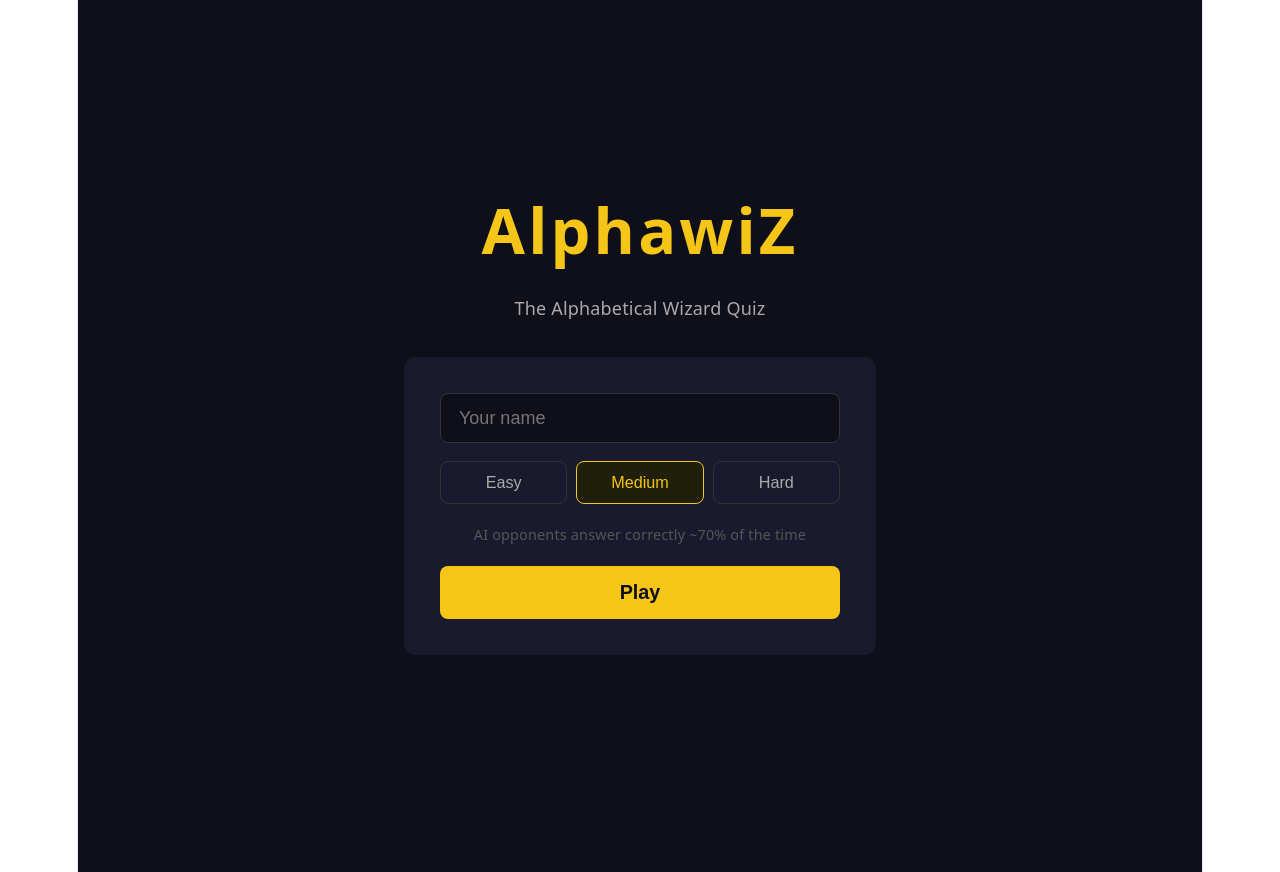
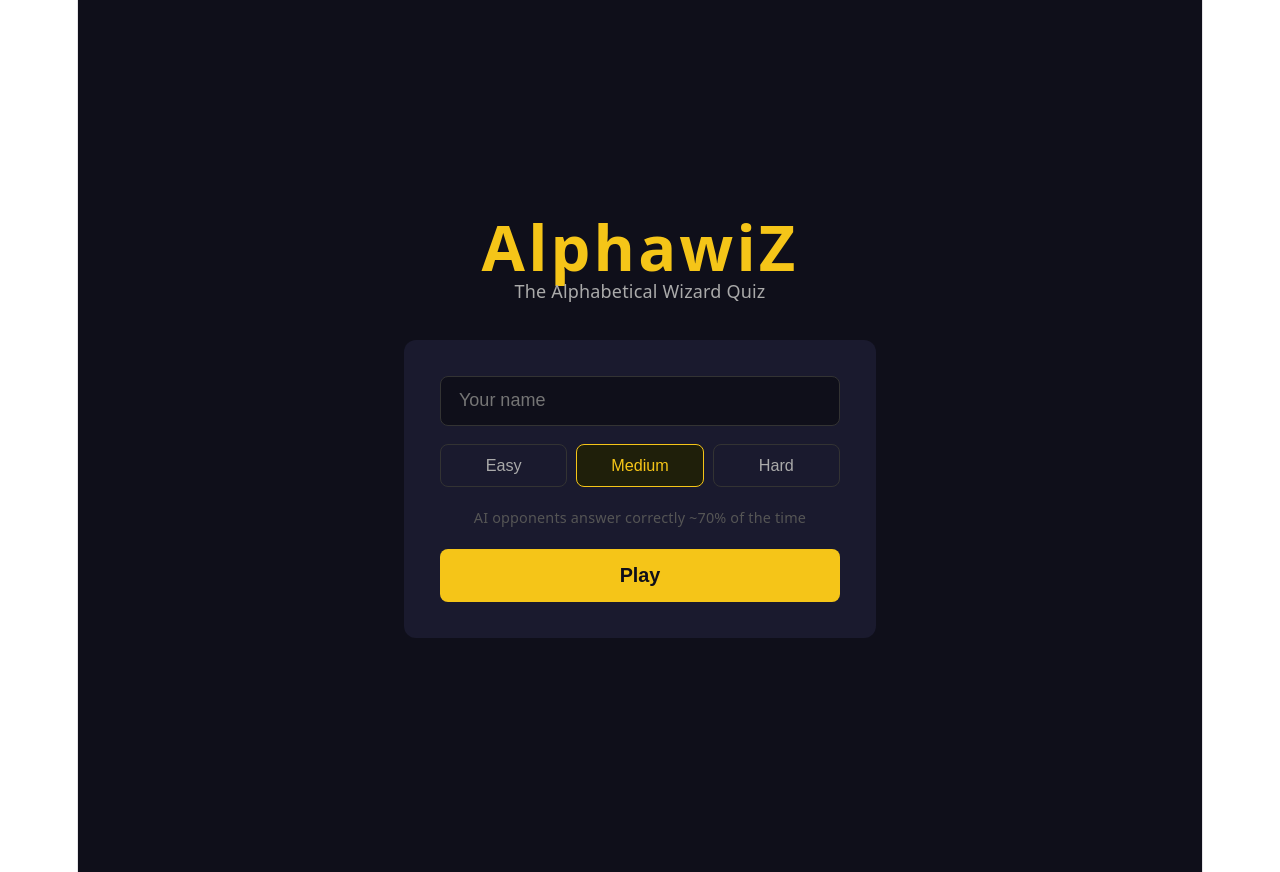
Before and after one commit to EandHDev/alphawiz, a React (Vite) app in the folder client/: page /#/ in a window 1280 px wide. Built offline with nearby package versions, Linux system fonts and the light colour scheme; no server answers.

Commit message:
marginBottom styling

```diff
--- a/client/src/pages/Lobby.jsx
+++ b/client/src/pages/Lobby.jsx
@@ -82,8 +82,6 @@ export default function Lobby() {
   return (
     <div style={s.container}>
       <h1 style={s.title}>AlphawiZ</h1>
-      <br></br>
-      <br></br>
       <p style={s.subtitle}>The Alphabetical Wizard Quiz</p>
 
       <div style={s.card}>
@@ -146,6 +144,7 @@ const s = {
     fontWeight: 700,
     color: "#f5c518",
     margin: 0,
+    marginBottom: "1rem",
     letterSpacing: "0.05em",
   },
   subtitle: { color: "#aaa", marginBottom: "2rem", fontSize: "1rem" },
```
